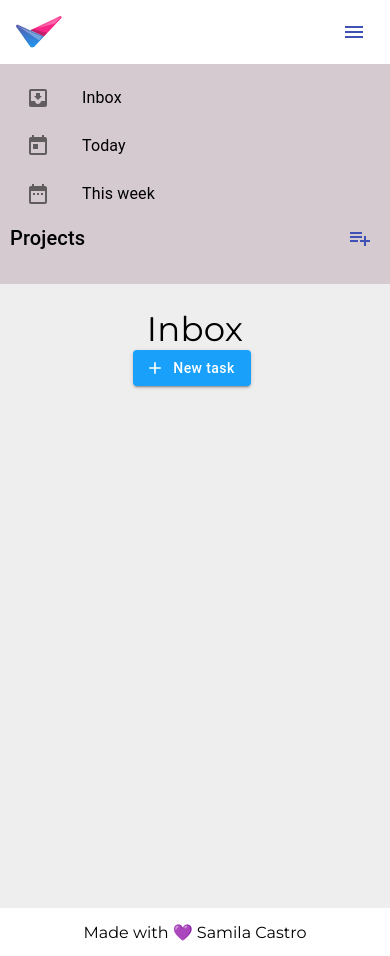
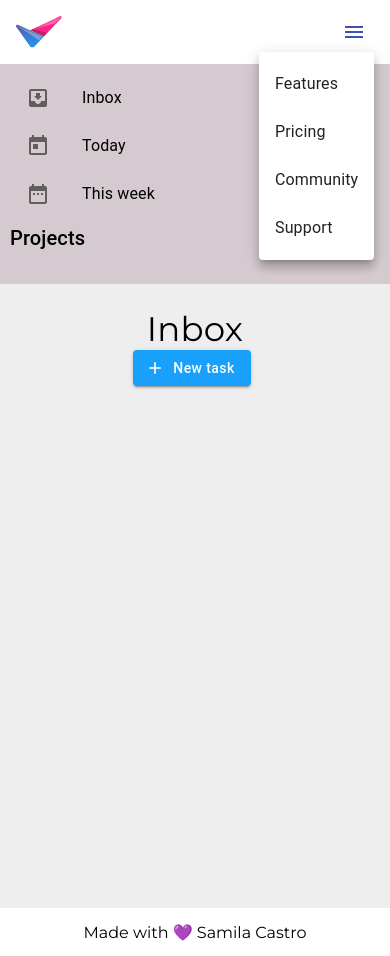
Before and after one commit to Samila-Castro/taskList, a React (Vite) app: page / in a window 390 px wide. Both pictures are taken after a click on the button 354 px from the left and 32 px from the top of the page. Built offline with nearby package versions, Linux system fonts and the light colour scheme.

Commit message:
criando menu mobile

```diff
--- a/src/components/Header/Header.tsx
+++ b/src/components/Header/Header.tsx
@@ -1,9 +1,18 @@
 import styles from "./Header.module.css";
 import Logo from "../../assets/Logo.svg";
-import { IconButton } from "@mui/material";
+import { IconButton, Menu, MenuItem } from "@mui/material";
 import MenuIcon from "@material-ui/icons/Menu";
+import React from "react";
 
 export function Header() {
+  const [anchorEl, setAnchorEl] = React.useState<null | HTMLElement>(null);
+  const open = Boolean(anchorEl);
+  const handleClick = (event: React.MouseEvent<HTMLButtonElement>) => {
+    setAnchorEl(event.currentTarget);
+  };
+  const handleClose = () => {
+    setAnchorEl(null);
+  };
   return (
     <header className={styles.header}>
       <img src={Logo} alt="" />
@@ -26,9 +35,27 @@ export function Header() {
         <button className={styles.primary}>Register</button>
       </div>
       <div className={styles.mobileMenu}>
-        <IconButton size="medium">
+        <IconButton
+          size="medium"
+          aria-expanded={open ? "true" : undefined}
+          onClick={handleClick}
+        >
           <MenuIcon color="primary" fontSize="inherit" />
         </IconButton>
+        <Menu
+          id="basic-menu"
+          anchorEl={anchorEl}
+          open={open}
+          onClose={handleClose}
+          MenuListProps={{
+            "aria-labelledby": "basic-button",
+          }}
+        >
+          <MenuItem onClick={handleClose}>Features</MenuItem>
+          <MenuItem onClick={handleClose}>Pricing</MenuItem>
+          <MenuItem onClick={handleClose}>Community</MenuItem>
+          <MenuItem onClick={handleClose}>Support</MenuItem>
+        </Menu>
       </div>
     </header>
   );
```
